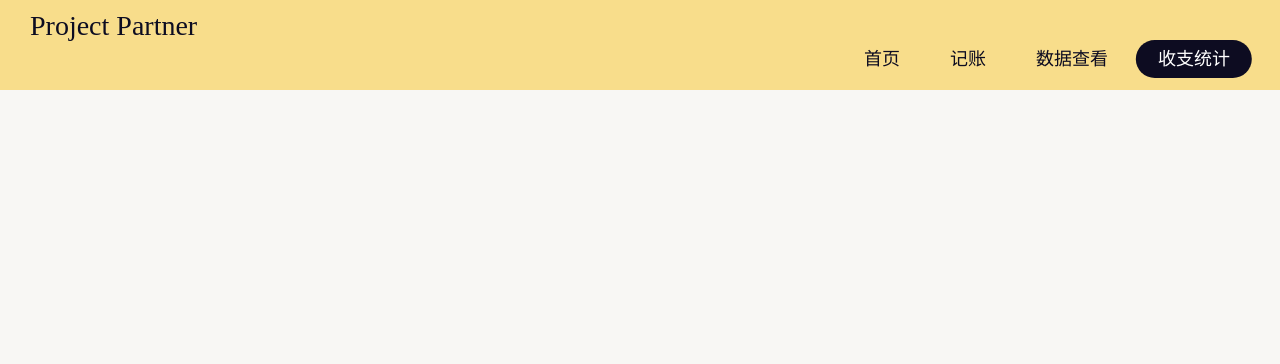
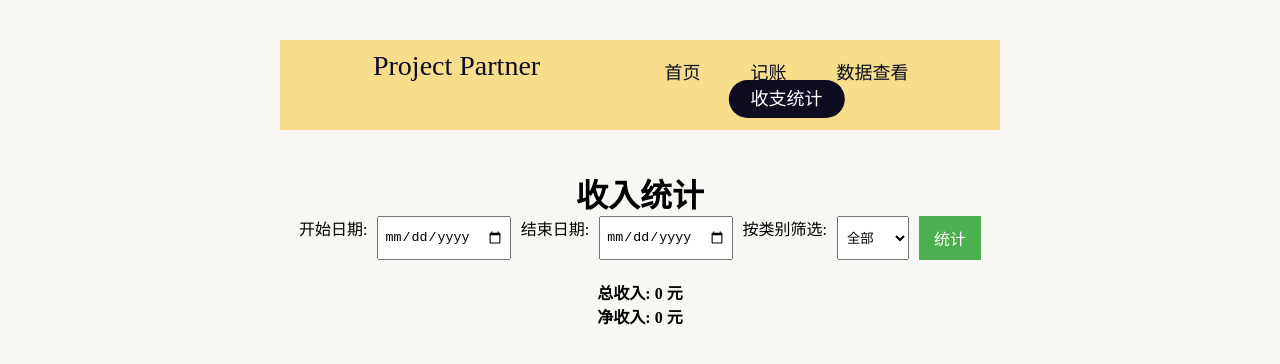
Before and after one commit to pear-09/first-work, a Vue app in the folder frontend/vue01/: page /#/tongji in a window 1280 px wide. Shown: the top 364 px of the page. Built offline with nearby package versions, Linux system fonts and the light colour scheme.

Commit message:
修改 (#21)
* Update TongJi.vue

* Update TongJi.vue

```diff
--- a/frontend/vue01/src/view/TongJi.vue
+++ b/frontend/vue01/src/view/TongJi.vue
@@ -1,18 +1,121 @@
 <template>
-<p></p>
-  </template>
+  <div id="app">
+    <h1>收入统计</h1>
+    <div class="filter">
+      <label for="startDate">开始日期:</label>
+      <input type="date" v-model="startDate" />
 
-  <script>
+      <label for="endDate">结束日期:</label>
+      <input type="date" v-model="endDate" />
 
+      <label for="filter-category">按类别筛选:</label>
+      <select v-model="filters.category" id="filter-category">
+        <option value="">全部</option>
+        <option value="工资">工资</option>
+        <option value="生活费">生活费</option>
+        <!-- 添加更多类别 -->
+      </select>
 
+      <button class="btn" @click="fetchIncomeStatistics">统计</button>
+    </div>
 
+    <div class="results">
+      <p><strong>总收入:</strong> {{ statistics.total_income }} 元</p>
+      <p><strong>净收入:</strong> {{ statistics.balance }} 元</p>
+    </div>
+
+    <div v-if="error" class="error">{{ error }}</div>
+  </div>
+</template>
+
+<script>
 export default {
-name: 'TongJi',
-components: {
-}
-}
+  data() {
+    return {
+      startDate: '', // 开始日期
+      endDate: '', // 结束日期
+      filters: {
+        category: '', // 选择的类别
+      },
+      statistics: { total_income: 0, balance: 0 }, // 统计结果
+      error: null // 错误信息
+    };
+  },
+  methods: {
+    async fetchIncomeStatistics() {
+      this.error = null; // 清空之前的错误信息
+      try {
+        const response = await fetch(`/api/record/search?start_date=${this.startDate}&end_date=${this.endDate}&category=${this.filters.category}`);
+
+        if (!response.ok) {
+          throw new Error('无法获取统计数据');
+        }
+
+        const data = await response.json();
+        this.statistics.total_income = data.total_income;
+        this.statistics.balance = data.balance; // 净收入等于总收入，假设没有支出数据
+      } catch (err) {
+        this.error = err.message; // 捕获错误信息
+      }
+    }
+  }
+};
 </script>
 
-<style scoped>
+<style>
+* {
+  margin: 0;
+  padding: 0;
+  box-sizing: border-box;
+}
 
+body {
+  width: 100%;
+  background-color: #f8f7f4 !important;
+}
+
+#app {
+  max-width: 800px;
+  margin: 0 auto;
+  text-align: center;
+  padding: 20px;
+}
+
+.filter {
+  display: flex;
+  flex-wrap: wrap;
+  justify-content: center;
+  margin-bottom: 20px;
+}
+
+.filter label {
+  margin-right: 10px;
+}
+
+input[type="date"], select {
+  margin-right: 10px;
+  padding: 5px;
+}
+
+.btn {
+  background-color: #4CAF50; /* 按钮颜色 */
+  color: white;
+  border: none;
+  padding: 10px 15px;
+  text-align: center;
+  text-decoration: none;
+  display: inline-block;
+  font-size: 16px;
+  cursor: pointer;
+}
+
+.results {
+  margin-top: 20px;
+  font-weight: bold;
+}
+
+.error {
+  color: red;
+  margin-top: 10px;
+}
 </style>
```
